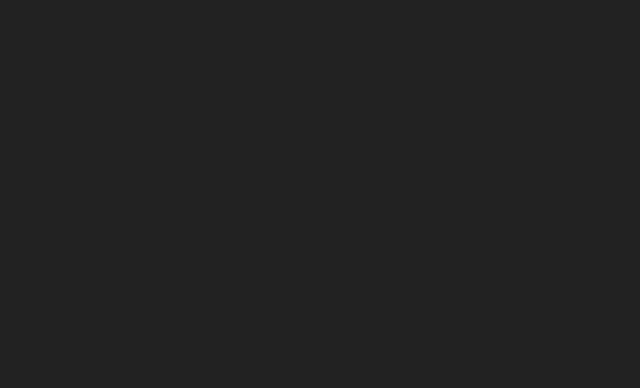
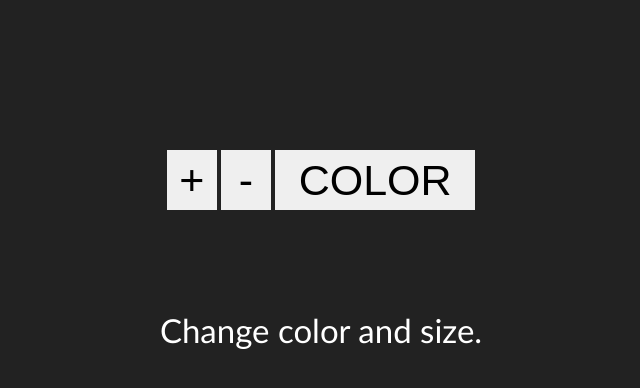
Before and after one commit to lukaszbialko/js-006-size-up-down-color, a plain HTML site: page index.html in a window 1280 px wide. Shown: the whole page, without its empty margins (319-959 px from the left). Drawn offline with Linux system fonts and the light colour scheme.

Commit message:
add basic styles

```diff
--- a/index.html
+++ b/index.html
@@ -1,14 +1,21 @@
 <!DOCTYPE html>
 <html lang="pl">
 	<head>
-    <meta charset="UTF-8">
-    <meta name="viewport" content="width=device-width, initial-scale=1.0">
+		<meta charset="UTF-8" />
+		<meta name="viewport" content="width=device-width, initial-scale=1.0" />
 		<title>006 - Size Up Down Color</title>
-    <link rel="stylesheet" href="./css/style.css">
+		<link rel="stylesheet" href="./css/style.css" />
 	</head>
 	<body>
+		<div class="buttons">
+			<button class="size-up">+</button>
+			<button class="size-down">-</button>
+			<button class="color">color</button>
+		</div>
 
-
+		<div class="text">
+			<p>Change color and size.</p>
+		</div>
 
 		<script src="./js/script.js"></script>
 	</body>
--- a/scss/style.scss
+++ b/scss/style.scss
@@ -1,9 +1,47 @@
 * {
-    box-sizing: border-box;
-    margin: 0;
-    padding: 0;
+	box-sizing: border-box;
+	margin: 0;
+	padding: 0;
 }
 
 body {
-    background-color: #222;
+	height: 100vh;
+	display: flex;
+	align-items: center;
+	flex-direction: column;
+	background-color: #222;
+	color: #fff;
+	font-family: 'Trebuchet MS', 'Lucida Sans Unicode', 'Lucida Grande', 'Lucida Sans', Arial, sans-serif;
 }
+
+.buttons {
+	margin-top: 150px;
+
+	button {
+		height: 60px;
+		font-size: 43px;
+		text-transform: uppercase;
+		cursor: pointer;
+		border: none;
+		transition: background-color 0.3s;
+	}
+
+	.size-up,
+	.size-down {
+		width: 50px;
+	}
+
+	.color {
+		width: 200px;
+	}
+
+	button:hover {
+		background-color: gold;
+	}
+}
+
+.text {
+	margin-top: 100px;
+	font-size: 33px;
+	text-align: center;
+}
```
Also changed, not shown: css/style.css, 1 other file. Lines whose indentation alone changed are shown as unchanged.
